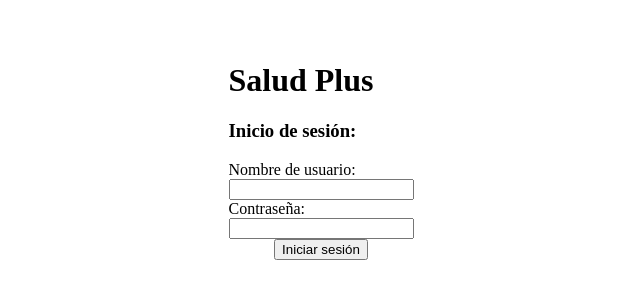
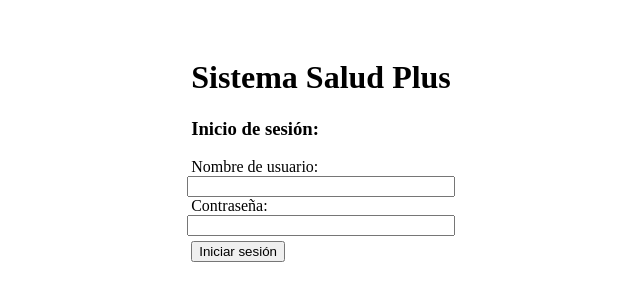
Before and after one commit to Leonides2/DBAdministracionDB, a React (Vite) app in the folder frontend-salud-plus/: page / in a window 1280 px wide. Shown: the part 238-538 px from the top of the page, without its empty margins (319-959 px from the left). Built offline with nearby package versions, Linux system fonts and the light colour scheme.

Commit message:
login css

```diff
--- a/frontend-salud-plus/src/Pages/Login.css
+++ b/frontend-salud-plus/src/Pages/Login.css
@@ -21,3 +21,12 @@
     width: 100%;
     align-self: left;
 }
+
+.login-page form input {
+    width: 100%;
+}
+
+.login-page form button {
+    margin-top: 5px;
+    align-self: start;
+}
--- a/frontend-salud-plus/src/Pages/Login.tsx
+++ b/frontend-salud-plus/src/Pages/Login.tsx
@@ -16,7 +16,7 @@ const Login = () => {
     return (
         <div className="login-page">
             <div>
-                <h1>Salud Plus</h1>
+                <h1>Sistema Salud Plus</h1>
                 <h3>Inicio de sesión:</h3>
                 <form onSubmit={handleSubmit(AttemptLogIn)}>
                     <label>Nombre de usuario:</label>
```
